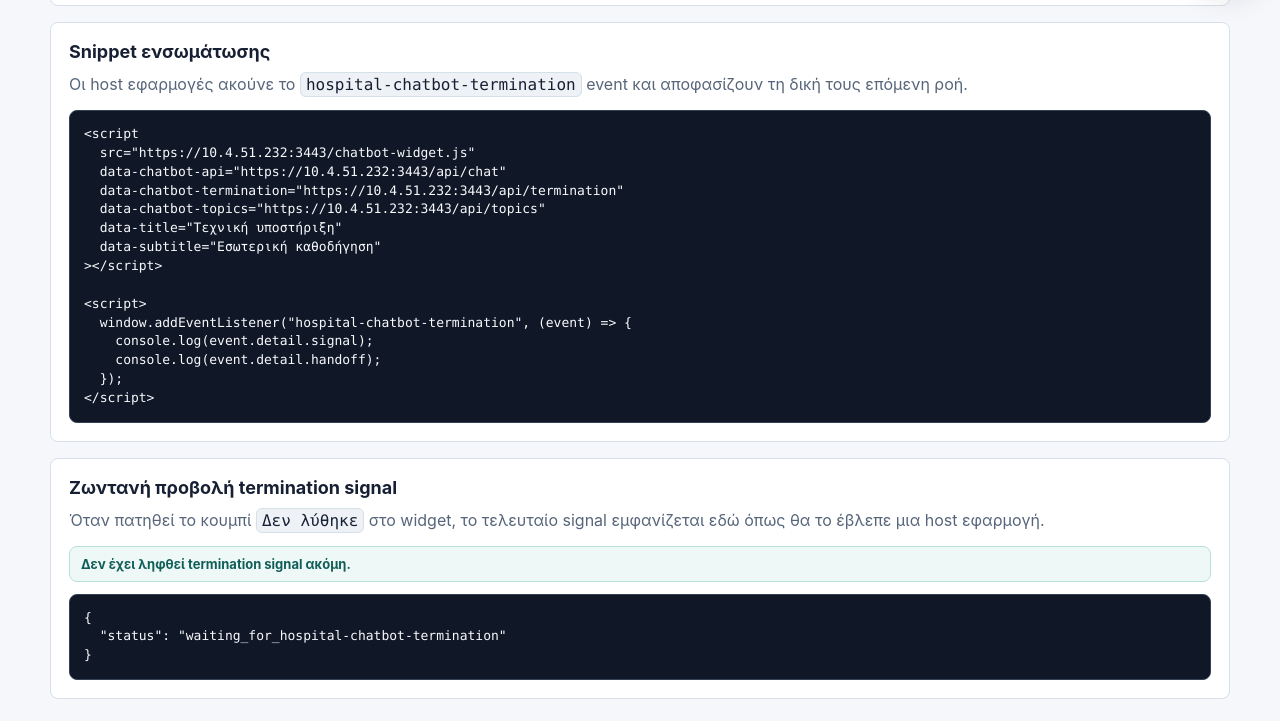
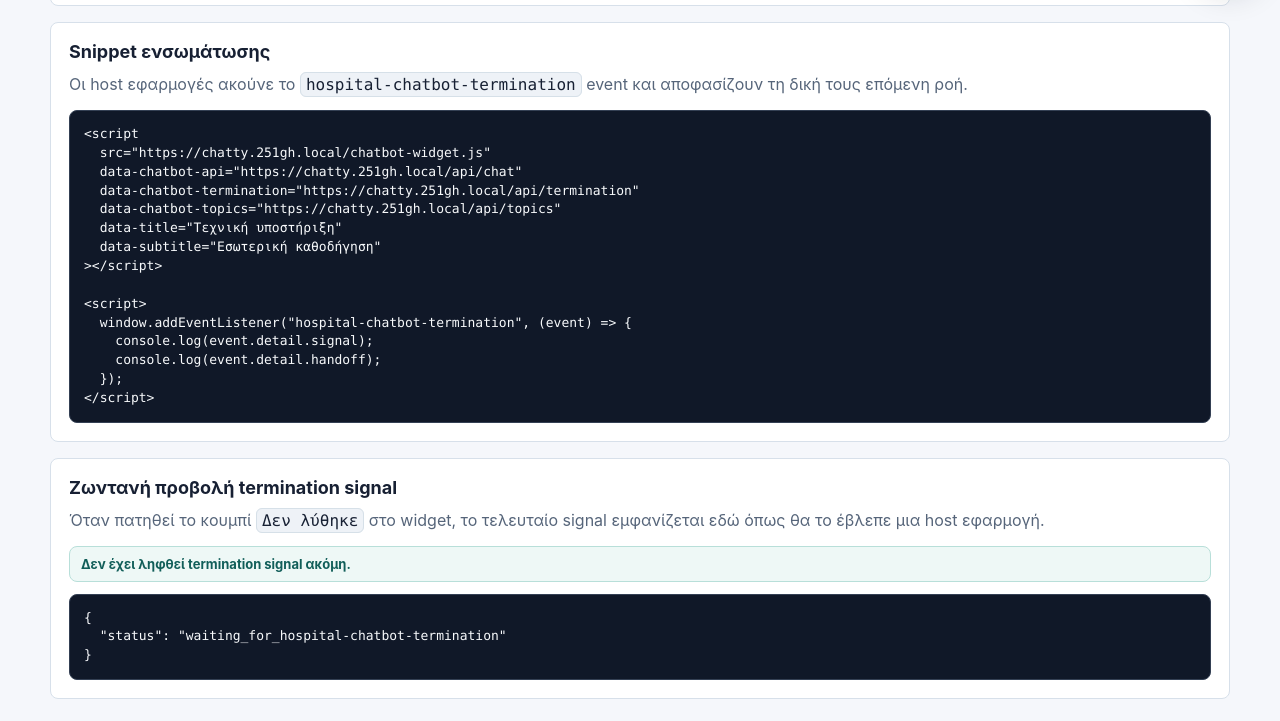
Before and after one commit to itc251gna/CHATBOT, a website: page public/index.html in a window 1280 px wide. Shown: the part 802-1523 px from the top of the page. Drawn offline with Linux system fonts and the light colour scheme.

Commit message:
Update portal snippet for unified nginx

```diff
--- a/public/index.html
+++ b/public/index.html
@@ -417,10 +417,10 @@
           <h2>Snippet ενσωμάτωσης</h2>
           <p class="muted">Οι host εφαρμογές ακούνε το <code>hospital-chatbot-termination</code> event και αποφασίζουν τη δική τους επόμενη ροή.</p>
           <pre><code>&lt;script
-  src="https://10.4.51.232:3443/chatbot-widget.js"
-  data-chatbot-api="https://10.4.51.232:3443/api/chat"
-  data-chatbot-termination="https://10.4.51.232:3443/api/termination"
-  data-chatbot-topics="https://10.4.51.232:3443/api/topics"
+  src="https://chatty.251gh.local/chatbot-widget.js"
+  data-chatbot-api="https://chatty.251gh.local/api/chat"
+  data-chatbot-termination="https://chatty.251gh.local/api/termination"
+  data-chatbot-topics="https://chatty.251gh.local/api/topics"
   data-title="Τεχνική υποστήριξη"
   data-subtitle="Εσωτερική καθοδήγηση"
 &gt;&lt;/script&gt;
```
